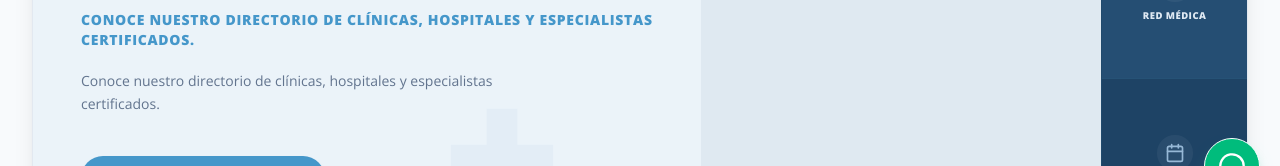
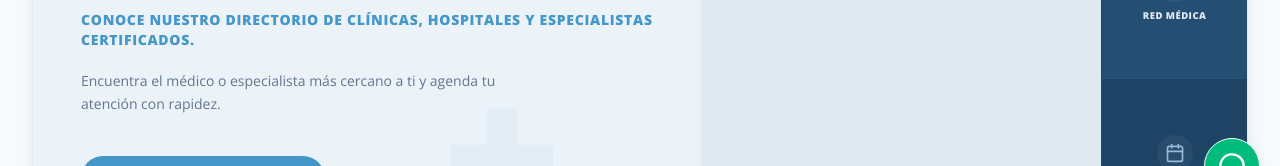
Before and after one commit to edox54/Colmedikal-V3, a React (Vite) app: page / in a window 1280 px wide. Shown: the part 434-600 px from the top of the page. Built offline with nearby package versions, Linux system fonts and the light colour scheme; no server answers.

Commit message:
Home: fix duplicate text in directorio banner slide

```diff
--- a/src/components/Home.tsx
+++ b/src/components/Home.tsx
@@ -46,7 +46,7 @@ export default function Home() {
       badge: 'RED MÉDICA NACIONAL',
       title: 'AMPLIA RED DE PRESTADORES MÉDICOS A TU ALCANCE',
       subtitle: 'CONOCE NUESTRO DIRECTORIO DE CLÍNICAS, HOSPITALES Y ESPECIALISTAS CERTIFICADOS.',
-      extraText: 'Conoce nuestro directorio de clínicas, hospitales y especialistas certificados.',
+      extraText: 'Encuentra el médico o especialista más cercano a ti y agenda tu atención con rapidez.',
       buttonText: 'ACCEDE A NUESTRA RED',
       image: null,
       targetPath: '/directorio',
```
